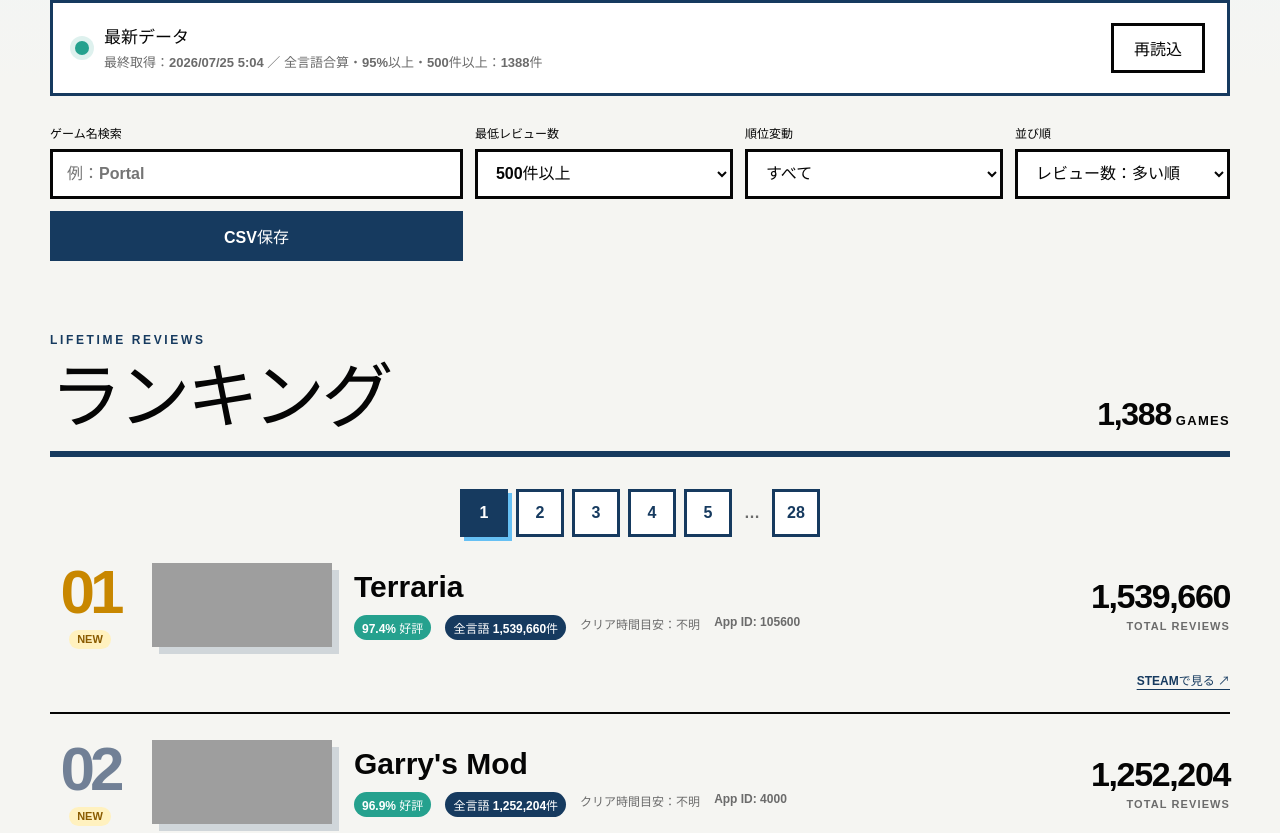
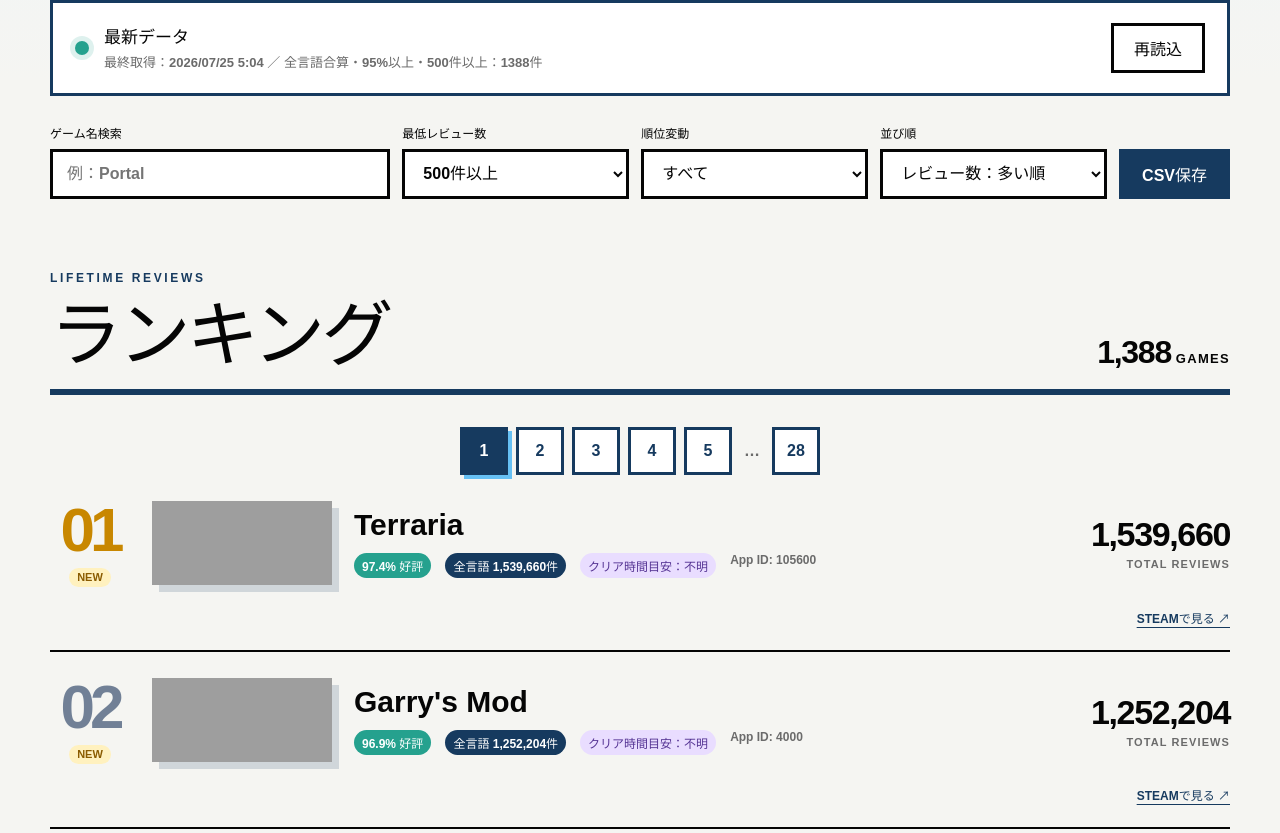
Before and after one commit to sthsz7t74m-glitch/steam-serch, a website: page index.html in a window 1280 px wide. Shown: the part 540-1373 px from the top of the page. Drawn offline with Linux system fonts and the light colour scheme; grey boxes are pictures that could not be loaded.

Commit message:
Style clear-time estimates

```diff
--- a/styles.css
+++ b/styles.css
@@ -135,7 +135,7 @@
 .controls {
   margin: 28px 0 72px;
   display: grid;
-  grid-template-columns: 1.6fr 1fr 1fr auto;
+  grid-template-columns: 1.5fr repeat(3, 1fr) auto;
   align-items: end;
   gap: 12px;
 }
@@ -188,9 +188,11 @@
 .game-image { width: 180px; aspect-ratio: 460 / 215; object-fit: cover; background: #ddd; box-shadow: 7px 7px 0 rgba(22, 58, 95, .16); }
 .game-title { margin: 0 0 10px; font-size: clamp(19px, 3vw, 30px); line-height: 1.15; font-weight: 900; }
 .game-meta { display: flex; flex-wrap: wrap; gap: 6px 14px; margin: 0; color: var(--gray); font-size: 12px; }
-.rating-badge, .review-badge { padding: 4px 8px; border-radius: 999px; color: #fff; }
+.rating-badge, .review-badge, .clear-time-badge { padding: 4px 8px; border-radius: 999px; }
+.rating-badge, .review-badge { color: #fff; }
 .rating-badge { background: var(--mint); }
 .review-badge { background: var(--steam-blue); }
+.clear-time-badge { background: #e9ddff; color: #553494; }
 .review-data { min-width: 175px; text-align: right; }
 .review-total { margin: 0; font-size: clamp(22px, 3vw, 34px); font-weight: 900; letter-spacing: -.04em; }
 .review-caption { margin: 4px 0 0; color: var(--gray); font-size: 11px; letter-spacing: .1em; }
```
